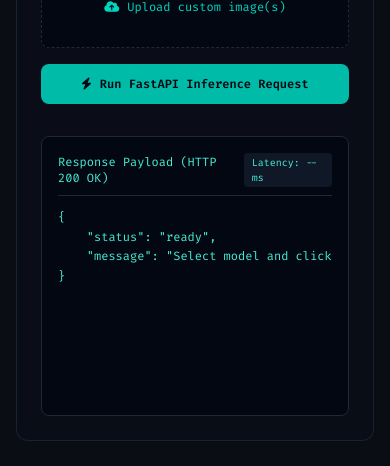
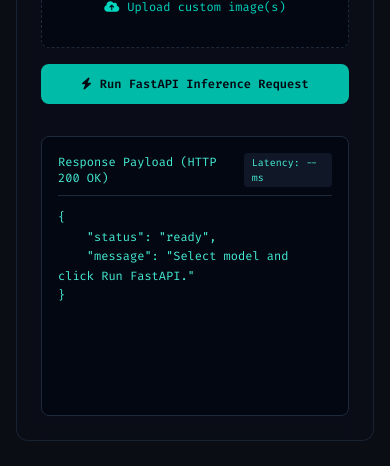
Before and after one commit to AR-Ashik-9997/Ds-Portfolio, a Next.js app: page / in a window 390 px wide. Shown: the part 7740-8206 px from the top of the page. Built offline with nearby package versions, Linux system fonts and the light colour scheme.

Commit message:
scroling issue solve

```diff
--- a/src/components/AIPlayground/Simulation.tsx
+++ b/src/components/AIPlayground/Simulation.tsx
@@ -24,6 +24,13 @@
 
   const handleModelChange = (newModel: ModelType) => {
     setSelectedModel(newModel);
+    setLatency(null);
+    setJsonResponse({
+      status: 'ready',
+      message: 'Select model and click Run FastAPI.'
+    });
+    setImageFiles(null);
+    setSelectedImages(["https://i.ibb.co.com/s9PZZqQk/Tr-aug-me-46.jpg"])
     if (newModel === 'income_salary') {
       setTabularPayload(JSON.stringify(income_salary_TabularInput, null, 4));
     } else if (newModel === 'house_price') {
@@ -174,8 +181,8 @@
         </div>
 
         {/* Live JSON API Response Canvas with clear gaps between items */}
-        <div className="lg:col-span-7 bg-gray-950 rounded-lg p-4 border border-gray-800 flex flex-col justify-between min-h-70">
-          <div className="flex items-center justify-between border-b border-gray-800 pb-2 mb-3">
+        <div className="lg:col-span-7 bg-gray-950 rounded-lg p-4 border border-gray-800 flex flex-col justify-start min-h-70">
+          <div className="flex items-center justify-between border-b border-gray-800 pb-2 mb-3 shrink-0">
             <span className="text-xs font-mono text-teal-300">
               Response Payload ({loading ? 'HTTP 102 Processing...' : 'HTTP 200 OK'})
             </span>
@@ -187,7 +194,11 @@
             </span>
           </div>
 
-          <div className="overflow-x-auto flex-1 space-y-4">
+          {/* Added data-lenis-prevent attribute here */}
+          <div
+            data-lenis-prevent
+            className="overflow-x-auto overflow-y-auto flex-1 space-y-4 max-h-75 overscroll-contain pr-1"
+          >
             {/* If response contains numeric index keys, render them with clear vertical gaps */}
             {selectedModel === 'brain_tumor' && typeof jsonResponse === 'object' && jsonResponse !== null && !('status' in jsonResponse) ? (
               <div className="space-y-4">
@@ -198,7 +209,7 @@
                       <div className="text-[11px] font-mono text-teal-400 font-semibold mb-1">
                         Image Index [{key}]:
                       </div>
-                      <pre className="text-xs font-mono text-teal-300 leading-relaxed">
+                      <pre className="text-xs font-mono text-teal-300 leading-relaxed whitespace-pre-wrap">
                         {JSON.stringify(value, null, 4)}
                       </pre>
                     </div>
@@ -214,7 +225,7 @@
             ) : (
               <pre
                 id="json-response"
-                className="text-xs font-mono text-teal-300 leading-relaxed"
+                className="text-xs font-mono text-teal-300 leading-relaxed whitespace-pre-wrap"
               >
                 {JSON.stringify(jsonResponse, null, 4)}
               </pre>
```
